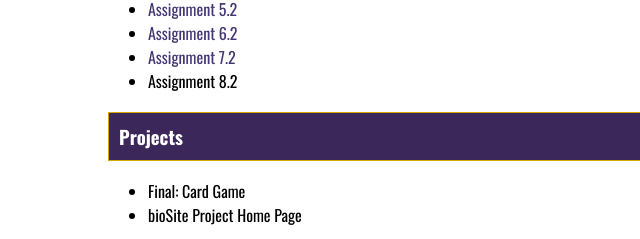
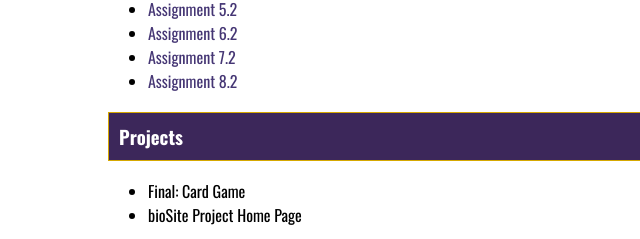
Before and after one commit to Hannahd06/web-231, a plain HTML site: page index.html in a window 1280 px wide. Shown: the part 406-645 px from the top of the page, 0-640 px from the left. Drawn offline with nearby package versions, Linux system fonts and the light colour scheme.

Commit message:
added link to week-8 assignement on landing page

```diff
--- a/index.html
+++ b/index.html
@@ -19,7 +19,7 @@
             <li><a href="week-5/delreal-sequence-game.html">Assignment 5.2</a></li>
             <li><a href="week-6/delreal-in-n-out-books.html">Assignment 6.2</a></li>
             <li><a href="week-7/delreal-javazon.html">Assignment 7.2</a></li>
-            <li>Assignment 8.2</li>
+            <li><a href="week-8/delreal-alphabet-game.html">Assignment 8.2</a></li>
         </ul>
         <h3>Projects</h3>
         <ul>
```
